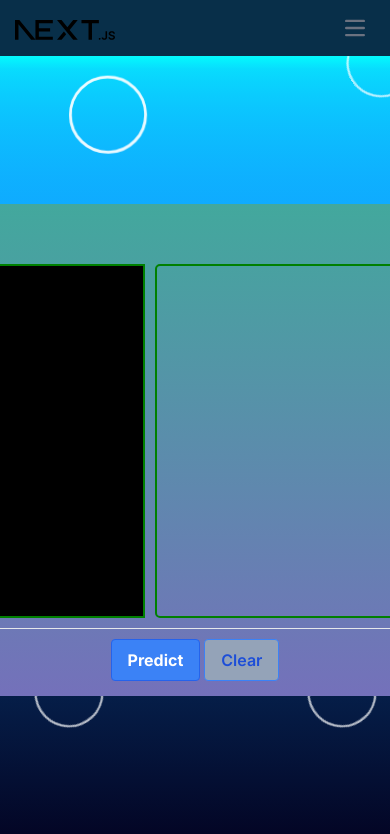
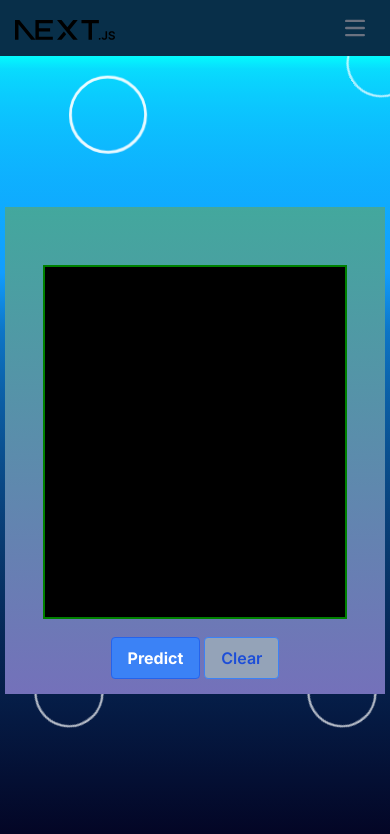
Before and after one commit to quoctienkt/quoctienkt, a Next.js app: page /test/apps/handwritingclassification in a window 390 px wide. Shown: the top 834 px of the page. Built offline with nearby package versions, Linux system fonts and the light colour scheme.

Commit message:
enhancement/hand-writing-number-predict-support-mobile

```diff
--- a/public/apps/handwritingclassification/js/main.js
+++ b/public/apps/handwritingclassification/js/main.js
@@ -149,6 +149,8 @@ async function setupApp(appPrefix) {
   };
 
   $clearChart.off("click").on("click", (ev) => {
+    $(canvas).addClass("active");
+    $(".chart-container").removeClass("active");
     clearArea();
   });
 
@@ -169,6 +171,9 @@ async function setupApp(appPrefix) {
   };
 
   submit.onclick = async function () {
+    $(canvas).removeClass("active");
+    $(".chart-container").addClass("active");
+
     let result;
 
     //preprocess image
--- a/public/apps/handwritingclassification/js/paint.js
+++ b/public/apps/handwritingclassification/js/paint.js
@@ -1,4 +1,4 @@
-// by Chtiwi Malek on CODICODE.COM
+// Reference: https://usefulangle.com/post/27/javascript-advantage-of-using-pointer-events-over-mouse-touch-events
 
 var pointerPressed = false;
 var lastX, lastY;
@@ -9,34 +9,37 @@ var chartWidth = 11;
 function InitThis() {
   ctx = document.getElementById("myCanvas").getContext("2d");
 
-  $("#myCanvas").off("pointerdown").on("pointerdown", function(e) {
-    pointerPressed = true;
-    Draw(e.pageX - $(this).offset().left, e.pageY - $(this).offset().top, false);
-  });
+  $("#myCanvas")
+    .off("pointerdown")
+    .on("pointerdown", function (e) {
+      pointerPressed = true;
+      lastX = e.pageX - $(this).offset().left;
+      lastY = e.pageY - $(this).offset().top;
+    });
 
-  $("#myCanvas").off("pointermove").on("pointermove", function(e) {
-    if (pointerPressed) {
-      Draw(e.pageX - $(this).offset().left, e.pageY - $(this).offset().top, true);
-    }
-  });
+  $("#myCanvas")
+    .off("pointerup")
+    .on("pointerup", function (e) {
+      pointerPressed = false;
+    });
 
-  $("#myCanvas").off("pointerover").on("pointerover", function(e) {
-    if (pointerPressed) {
-      Draw(e.pageX - $(this).offset().left, e.pageY - $(this).offset().top, true);
-    }
-  });
+  // $("#myCanvas")
+  //   .off("pointerout")
+  //   .on("pointerout", function (e) {
+  //     pointerPressed = false;
+  //   });
 
-  $("body").off("pointerdown").on("pointerdown", function(e) {
-    pointerPressed = true;
-  });
-
-  $("body").off("pointerup").on("pointerup", function(e) {
-    pointerPressed = false;
-  });
+  $("#myCanvas")
+    .off("pointermove")
+    .on("pointermove", function (e) {
+      if (pointerPressed) {
+        Draw(e.pageX - $(this).offset().left, e.pageY - $(this).offset().top);
+      }
+    });
 }
 
-function Draw(x, y, isDown) {
-  if (isDown) {
+function Draw(x, y) {
+  if (pointerPressed) {
     ctx.beginPath();
     ctx.strokeStyle = chartColor;
     ctx.lineWidth = chartWidth;
@@ -46,6 +49,7 @@ function Draw(x, y, isDown) {
     ctx.closePath();
     ctx.stroke();
   }
+
   lastX = x;
   lastY = y;
 }
--- a/src/app/apps/handwritingclassification/View.tsx
+++ b/src/app/apps/handwritingclassification/View.tsx
@@ -54,13 +54,13 @@ export default function View({ basePath }: ViewProps) {
       <section className="app_handwritingclassification">
         <div id="notification_container"></div>
         <div className="container">
-          <canvas id="myCanvas" width="300" height="350"></canvas>
+          <canvas id="myCanvas" className="active" width="300" height="350"></canvas>
           <div className="chart-container">
             <canvas id="chart_box" width="400" height="350"></canvas>
           </div>
         </div>
 
-        <hr />
+        <hr className="hr_footer" />
 
         <div className="actions">
           <button
--- a/src/app/apps/handwritingclassification/style.css
+++ b/src/app/apps/handwritingclassification/style.css
@@ -1,4 +1,27 @@
 .app_handwritingclassification {
+  /* Add Animation */
+  @-webkit-keyframes animatetop {
+    from {
+      right: -300px;
+      opacity: 0;
+    }
+    to {
+      right: 0;
+      opacity: 1;
+    }
+  }
+
+  @keyframes animatetop {
+    from {
+      right: -300px;
+      opacity: 0;
+    }
+    to {
+      right: 0;
+      opacity: 1;
+    }
+  }
+
   color: black;
   position: relative;
   max-width: 1000px;
@@ -64,11 +87,11 @@
 
   canvas {
     border: 2px solid green;
+    /* very important */
+    touch-action: none;
   }
 
-  #chart-container,
-  #chart_box,
-  #new_chart_box {
+  #chart-container {
     border-radius: 5px;
   }
 
@@ -139,29 +162,6 @@
     }
   }
 
-  /* Add Animation */
-  @-webkit-keyframes animatetop {
-    from {
-      right: -300px;
-      opacity: 0;
-    }
-    to {
-      right: 0;
-      opacity: 1;
-    }
-  }
-
-  @keyframes animatetop {
-    from {
-      right: -300px;
-      opacity: 0;
-    }
-    to {
-      right: 0;
-      opacity: 1;
-    }
-  }
-
   .actions {
     margin-top: 10px;
   }
@@ -172,4 +172,32 @@
     right: 10px;
     background-color: #3c763d;
   }
+
+  @apply w-full max-lg:overflow-hidden;
+
+  .hr_footer {
+    @apply max-lg:hidden;
+  }
+
+  .information {
+    @apply max-lg:hidden;
+  }
+
+  .container {
+    @apply max-lg:h-[370px];
+  }
+
+  #myCanvas {
+    @apply max-lg:hidden;
+    &.active {
+      @apply max-lg:block;
+    }
+  }
+
+  .chart-container {
+    @apply max-lg:hidden;
+    &.active {
+      @apply max-lg:block;
+    }
+  }
 }
```
